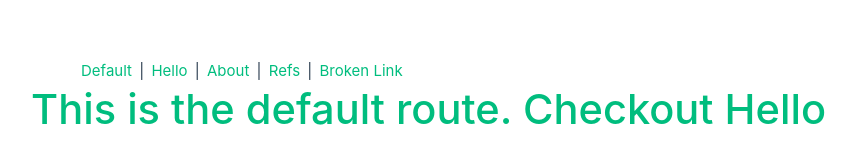
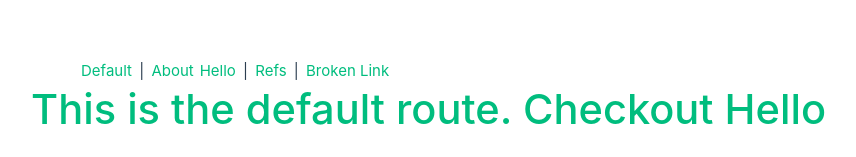
Before and after one commit to TAYYAB-BUKC/VueDemo, a Vue app in the folder VueDemo/: page / in a window 1280 px wide. Shown: the part 226-383 px from the top of the page, without its empty margins (204-1060 px from the left). Built offline with nearby package versions, Linux system fonts and the light colour scheme; the HTML template or start-up script is replaced by a standard one.

Commit message:
Navigation corrected.

```diff
--- a/VueDemo/src/App.vue
+++ b/VueDemo/src/App.vue
@@ -6,11 +6,11 @@
 <template>
     <main class="main">
         <!--<RouterView  />-->
-        <a href="/">Default</a> |
-        <a href="/hello">Hello</a> |
-        <a href="/about">About</a> |
-        <a href="/refs">Refs</a> |
-        <a href="/non-existent-path">Broken Link</a>
+        <router-link to="/">Default</router-link> |
+        <router-link to="/about">About</router-link>
+        <router-link to="/hello">Hello</router-link> |
+        <router-link to="/refs">Refs</router-link> |
+        <router-link to="/non-existent-path">Broken Link</router-link>
         <router-view></router-view>
     </main>
 </template>
```
